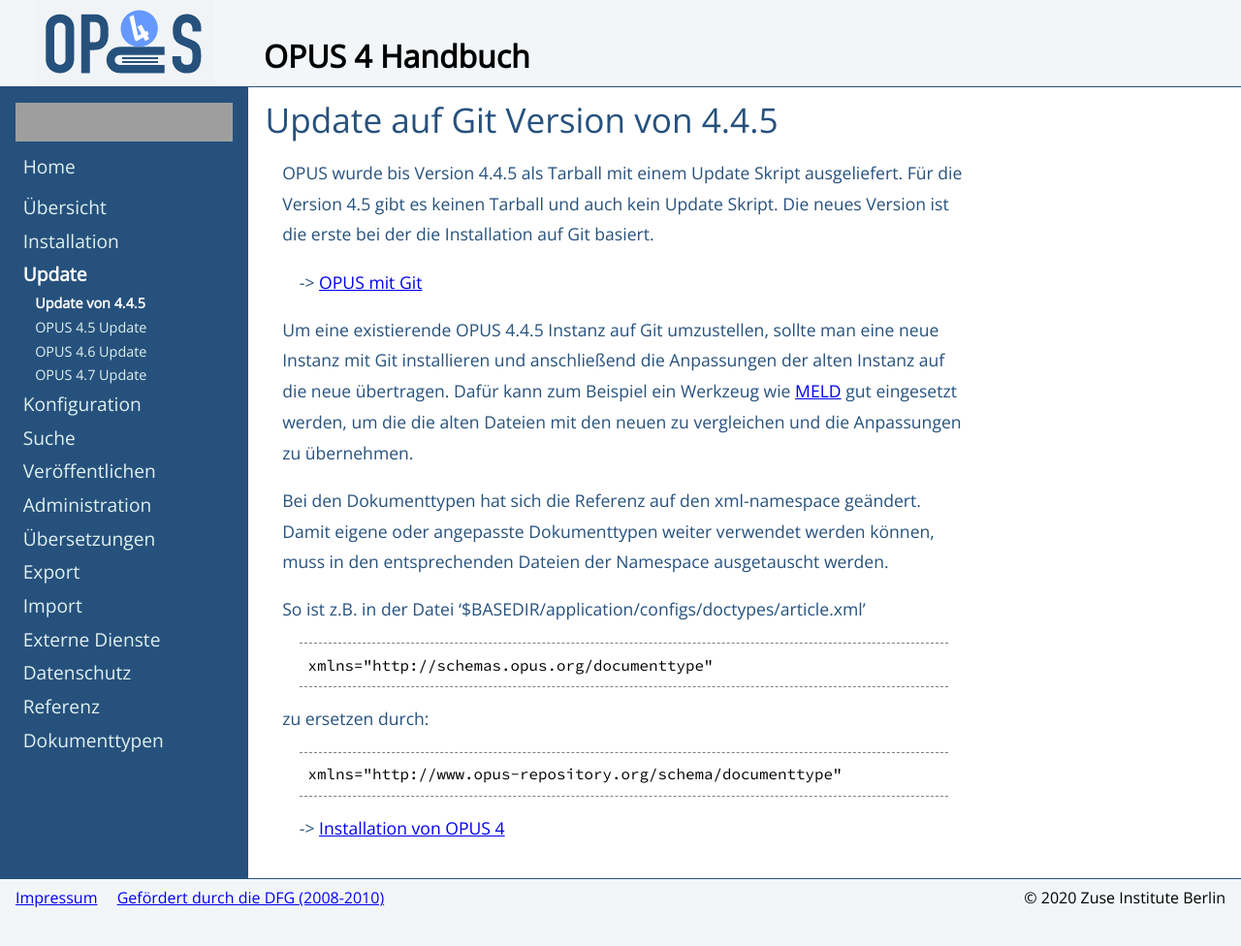
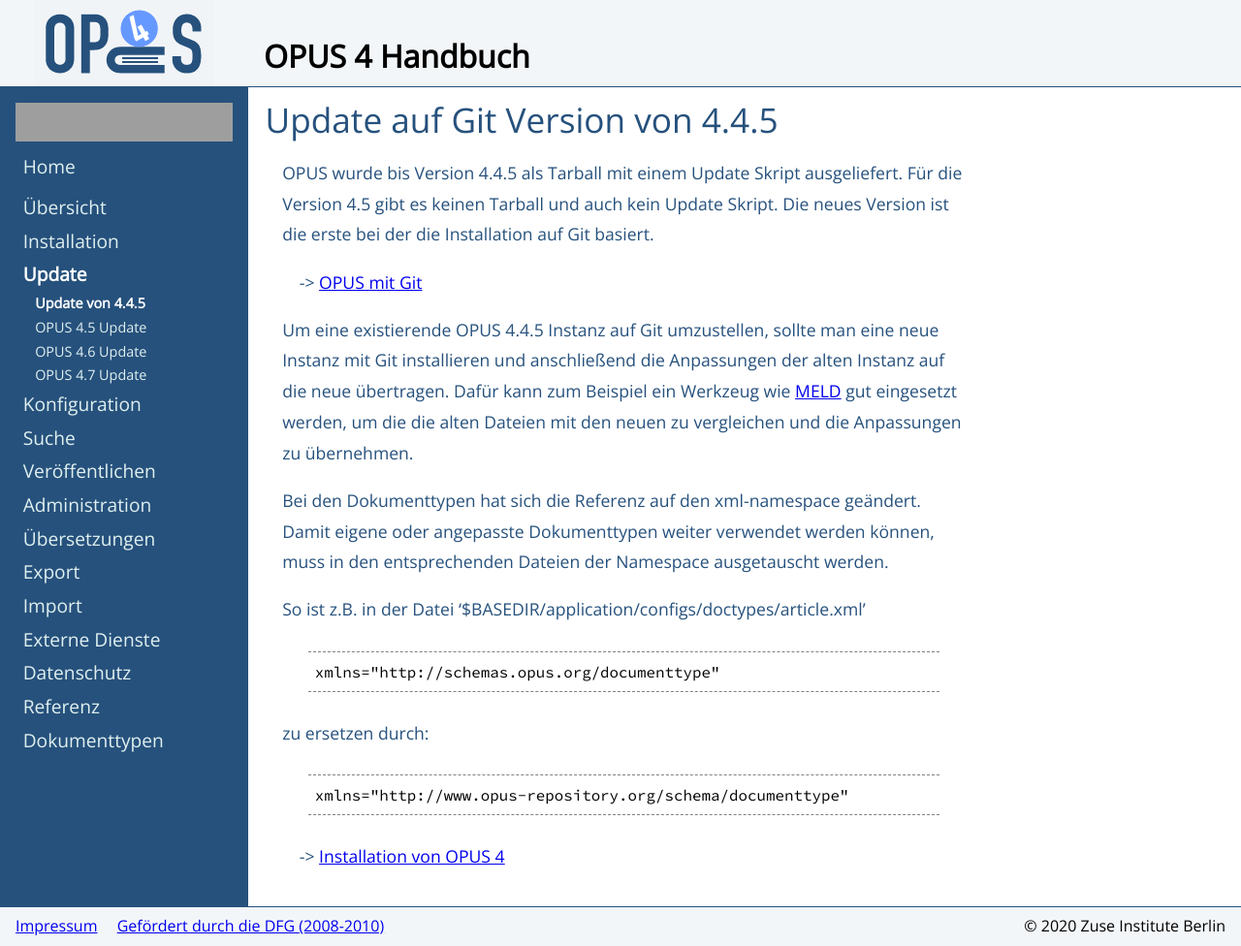
Before and after one commit to OPUS4/userdoc, a Jekyll site: the page built from update/from445.md, in a window 1280 px wide. Shown: the whole page at 97% size. Built offline with Jekyll 4.4.1, drawn with Linux system fonts in a browser that asks for light colours; before the commit the page ends 947 px from its top, so only the background shows below that; grey boxes are pictures that could not be loaded.

Commit message:
Fixed border around code

```diff
--- a/css/style.css
+++ b/css/style.css
@@ -235,15 +235,15 @@ body {
     margin: 0.5em 1em;
     padding: 0.5em 0.5em;
     /* background: #EEEEEE; */
-    border-top: 1px dashed gray;
-    border-bottom: 1px dashed gray;
     line-height: 150%;
 }
 
 .highlight pre {
-    margin: 0px;
-    padding: 0px;
+    margin: 0;
+    padding: 0.5em;
     white-space: pre-wrap;
+    border-top: 1px dashed gray;
+    border-bottom: 1px dashed gray;
 }
 
 /* Inline code */
```
